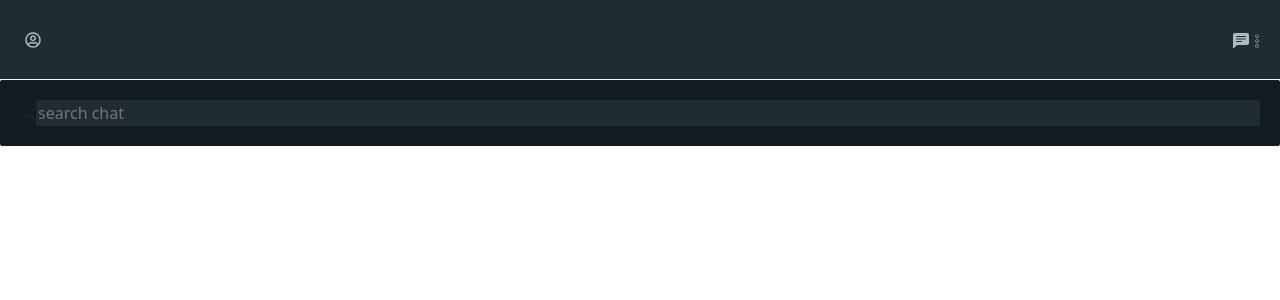
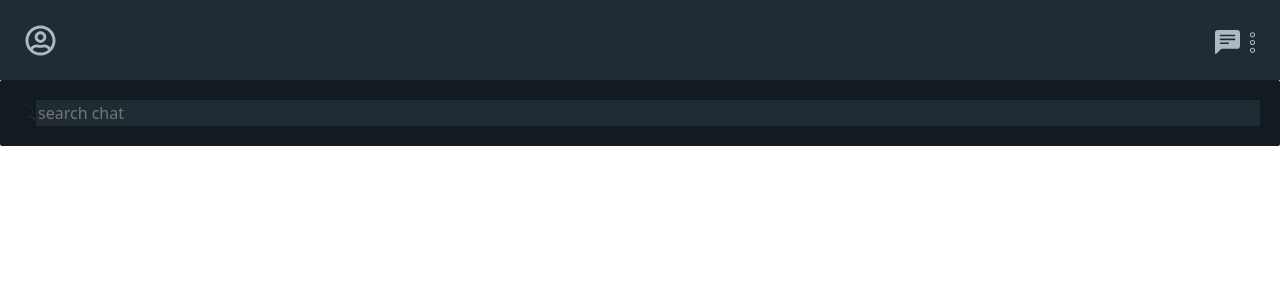
Before and after one commit to JAYMAKWANA2202/Chat-App, a React (Create React App) app: page / in a window 1280 px wide. Shown: the top 300 px of the page. Built offline with nearby package versions, Linux system fonts and the light colour scheme.

Commit message:
start the chatbar

```diff
--- /dev/null
+++ b/src/Component/Chatbar.js
@@ -0,0 +1,5 @@
+import React from "react";
+
+export default function Chatbar() {
+  return <div></div>;
+}
--- a/src/Component/Sidbar.js
+++ b/src/Component/Sidbar.js
@@ -56,18 +56,20 @@ const Header = styled.div`
   align-items: center;
   padding: 15px;
   height: 80px;
-  border-bottom: 1px solid whitesmoke;
+  /* border-bottom: 1px solid whitesmoke; */
 `;
 
 const IconButton = styled.div`
   cursor: pointer;
   color: #aebac1;
+  font-size: 25px;
 `;
 
 const UserAvatar = styled(FaRegUserCircle)`
   margin: 10px;
   cursor: pointer;
   color: #aebac1;
+  font-size: 31px;
 `;
 
 const IconContainer = styled.div``;
```
